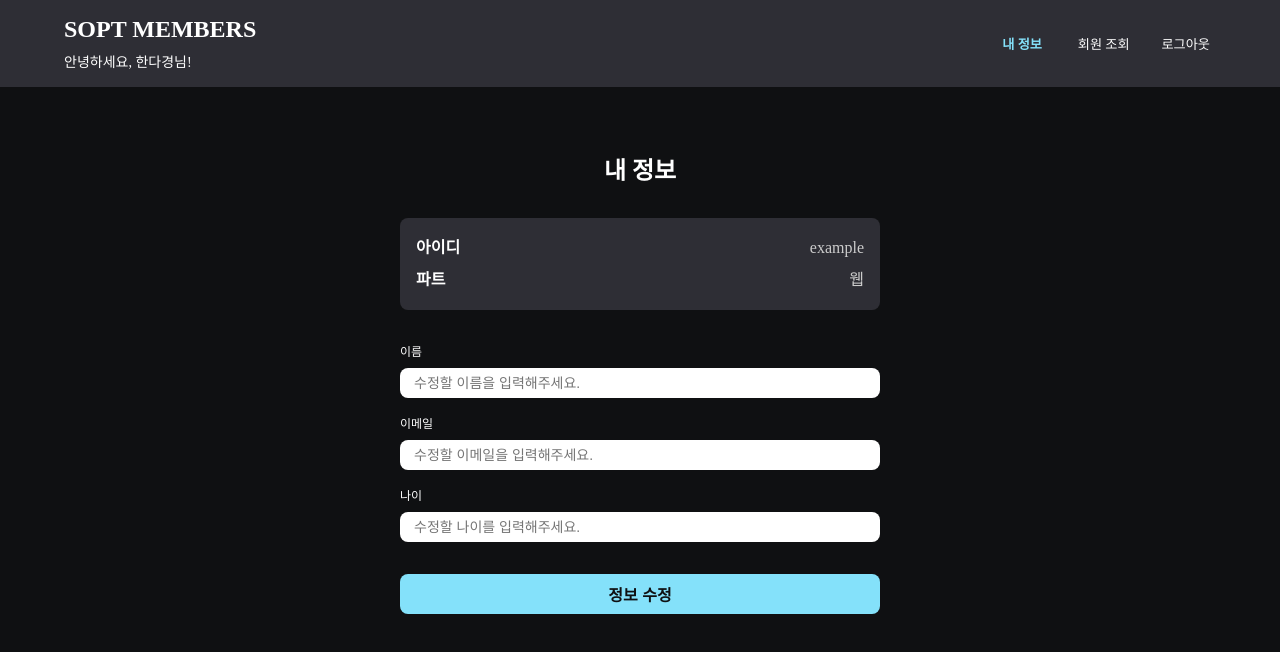
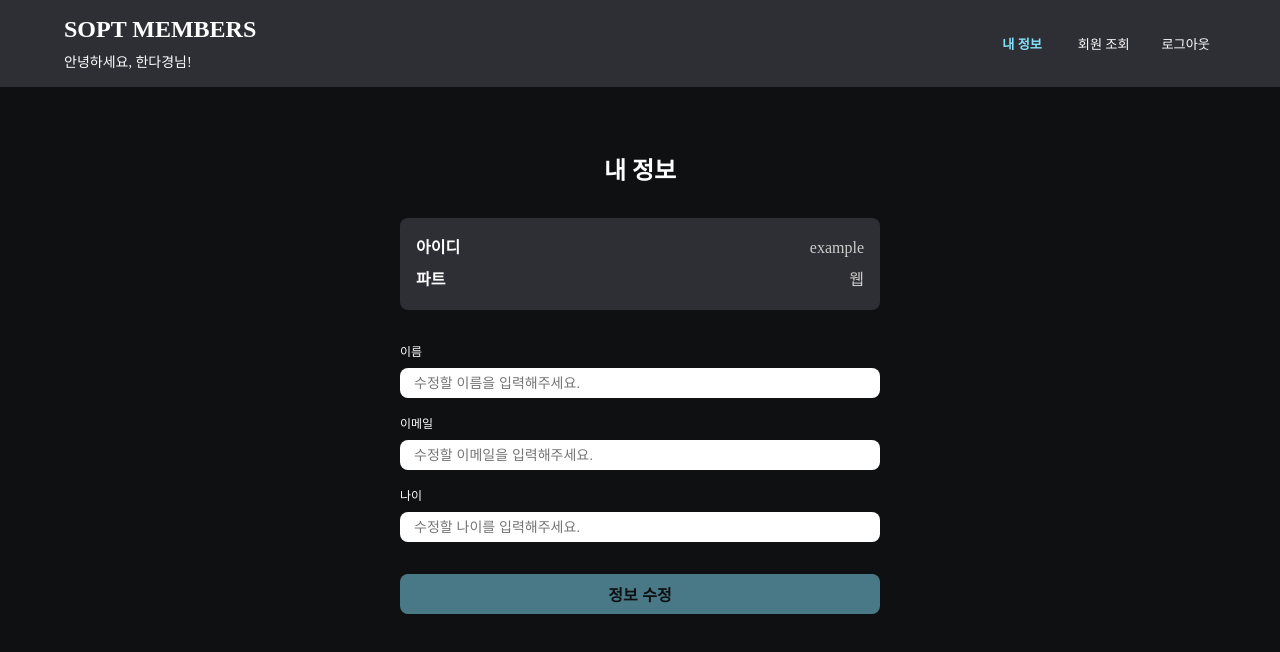
Before and after one commit to 38-lets-sopt-web/DagyeongHan, a React (Vite) app in the folder week4/homework/member-admin/: page /mypage/userinfo in a window 1280 px wide. Shown: the top 652 px of the page. Built offline with nearby package versions, Linux system fonts and the light colour scheme.

Commit message:
feat: 정보 수정 시 input 입력 검증 후 버튼 활성화 기능 추가

```diff
--- a/week4/homework/member-admin/src/components/mypage/EditMyInfo.tsx
+++ b/week4/homework/member-admin/src/components/mypage/EditMyInfo.tsx
@@ -1,9 +1,15 @@
 /** @jsxImportSource @emotion/react */
 import { css } from "@emotion/react";
+import { useState } from "react";
 import Input from "@/components/Input";
 import Button from "@/components/Button";
 
 export default function EditMyInfo() {
+  const [name, setName] = useState("");
+  const [email, setEmail] = useState("");
+  const [age, setAge] = useState("");
+  const isEditEnabled = name.trim() && email.trim() && age.trim();
+
   return (
     <div css={rootContainerStyle}>
       <div css={layoutStyle}>
@@ -11,27 +17,38 @@ export default function EditMyInfo() {
         {/* 아이디 입력 */}
         <label css={fieldStyle}>
           <span css={labelStyle}>이름</span>
-          <Input placeholder="수정할 이름을 입력해주세요." />
+          <Input
+            placeholder="수정할 이름을 입력해주세요."
+            value={name}
+            onChange={(event) => setName(event.target.value)}
+          />
         </label>
 
         {/* 비밀번호 입력 */}
         <label css={fieldStyle}>
           <span css={labelStyle}>이메일</span>
-          <Input placeholder="수정할 이메일을 입력해주세요." />
+          <Input
+            placeholder="수정할 이메일을 입력해주세요."
+            value={email}
+            onChange={(event) => setEmail(event.target.value)}
+          />
         </label>
 
         <label css={fieldStyle}>
           <span css={labelStyle}>나이</span>
-          <Input placeholder="수정할 나이를 입력해주세요." />
+          <Input
+            placeholder="수정할 나이를 입력해주세요."
+            value={age}
+            onChange={(event) => setAge(event.target.value)}
+          />
         </label>
 
       </div>
 
       {/* 버튼 */}
-      <Button buttonText="정보 수정" />
-
+      <Button buttonText="정보 수정" disabled={!isEditEnabled} />
     </div>
-  )
+  );
 }
 
 const rootContainerStyle = css`
```
